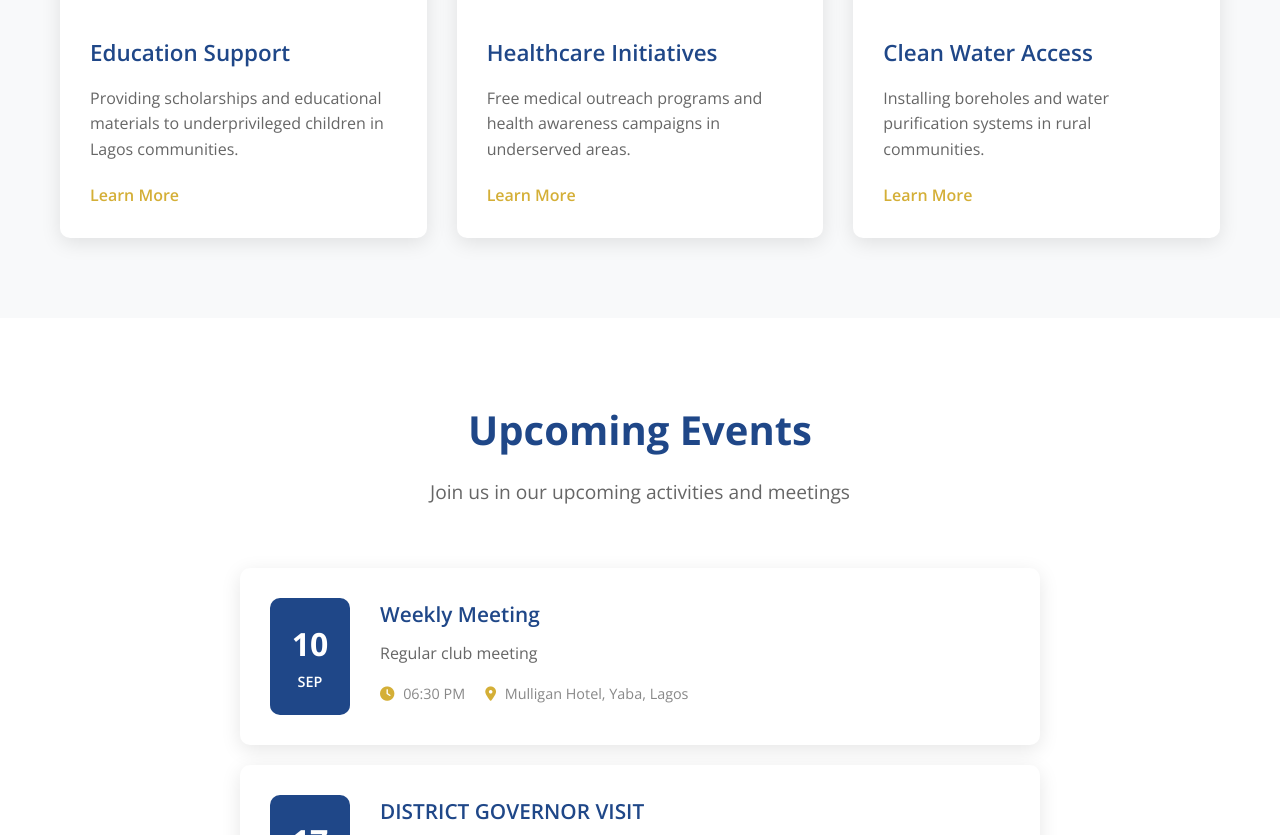
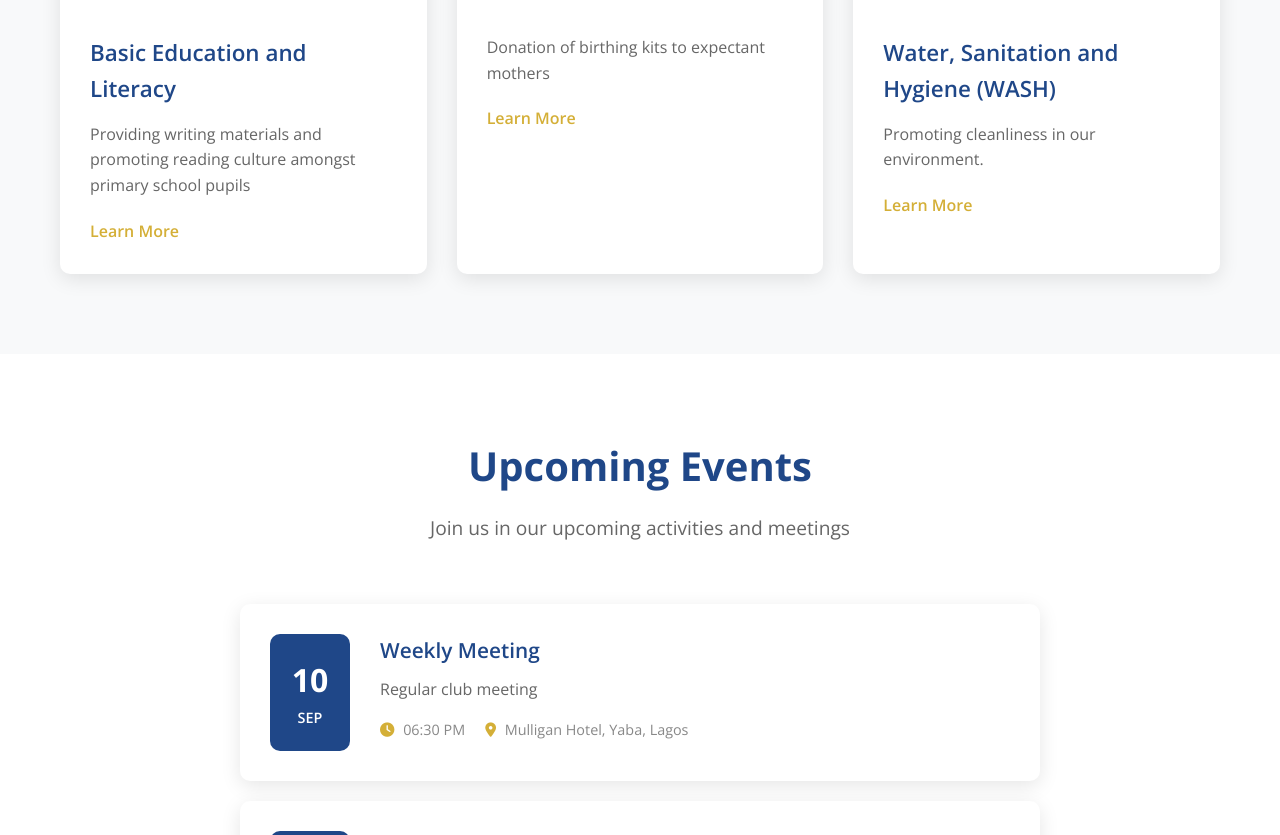
Before and after one commit to DoveFrancis/rciponri, a website: page index.html in a window 1280 px wide. Shown: the part 2848-3683 px from the top of the page. Drawn offline with nearby package versions, Linux system fonts and the light colour scheme.

Commit message:
Updated index.html

```diff
--- a/index.html
+++ b/index.html
@@ -140,24 +140,24 @@ Club within the District.</p>
                 <div class="project-card">
                     <img src="https://images.pexels.com/photos/6646918/pexels-photo-6646918.jpeg?auto=compress&cs=tinysrgb&w=400&h=250&fit=crop" alt="Education Project">
                     <div class="project-content">
-                        <h3>Education Support</h3>
-                        <p>Providing scholarships and educational materials to underprivileged children in Lagos communities.</p>
+                        <h3>Basic Education and Literacy</h3>
+                        <p>Providing writing materials and promoting reading culture amongst primary school pupils</p>
                         <a href="#" class="project-link">Learn More</a>
                     </div>
                 </div>
                 <div class="project-card">
                     <img src="https://images.pexels.com/photos/6647019/pexels-photo-6647019.jpeg?auto=compress&cs=tinysrgb&w=400&h=250&fit=crop" alt="Healthcare Project">
                     <div class="project-content">
-                        <h3>Healthcare Initiatives</h3>
-                        <p>Free medical outreach programs and health awareness campaigns in underserved areas.</p>
+                        <h3Maternal and Childhealth</h3>
+                        <p>Donation of birthing kits to expectant mothers</p>
                         <a href="#" class="project-link">Learn More</a>
                     </div>
                 </div>
                 <div class="project-card">
                     <img src="https://images.pexels.com/photos/6646971/pexels-photo-6646971.jpeg?auto=compress&cs=tinysrgb&w=400&h=250&fit=crop" alt="Water Project">
                     <div class="project-content">
-                        <h3>Clean Water Access</h3>
-                        <p>Installing boreholes and water purification systems in rural communities.</p>
+                        <h3>Water, Sanitation and Hygiene (WASH)</h3>
+                        <p>Promoting cleanliness in our environment.</p>
                         <a href="#" class="project-link">Learn More</a>
                     </div>
                 </div>
```
